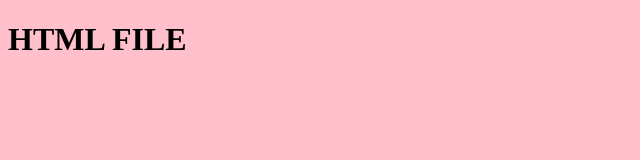
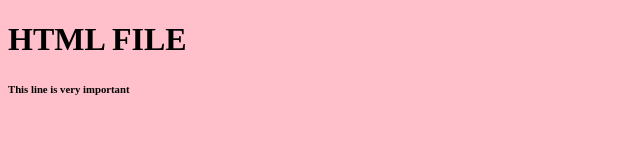
Before and after one commit to vigneshwari-c/Fullstack, a plain HTML site: page index.html in a window 1280 px wide. Shown: the whole page, without its empty margins (0-640 px from the left). Drawn offline with Linux system fonts and the light colour scheme.

Commit message:
feat: important line

```diff
--- a/index.html
+++ b/index.html
@@ -8,5 +8,6 @@
 </head>
 <body>
     <h1>HTML FILE</h1>
+    <h6>This line is very important</h6>
 </body>
 </html>
```
